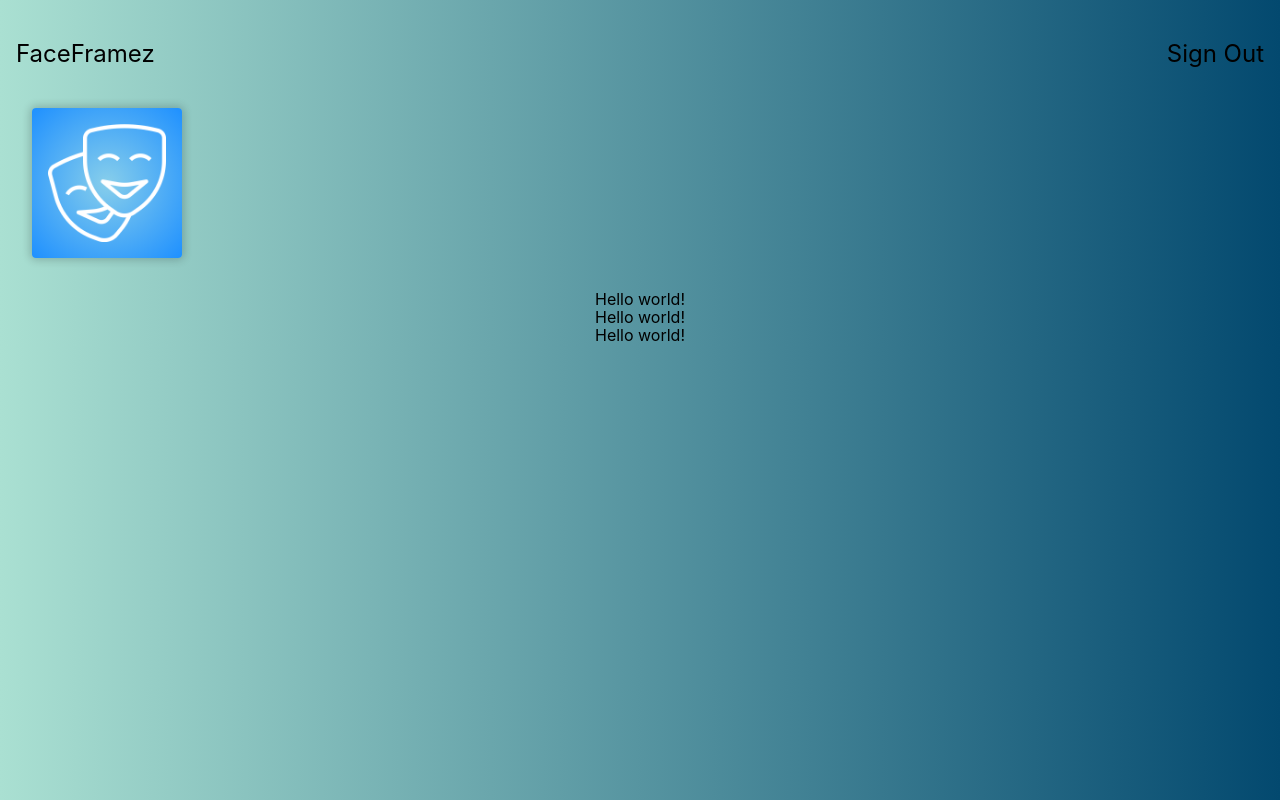
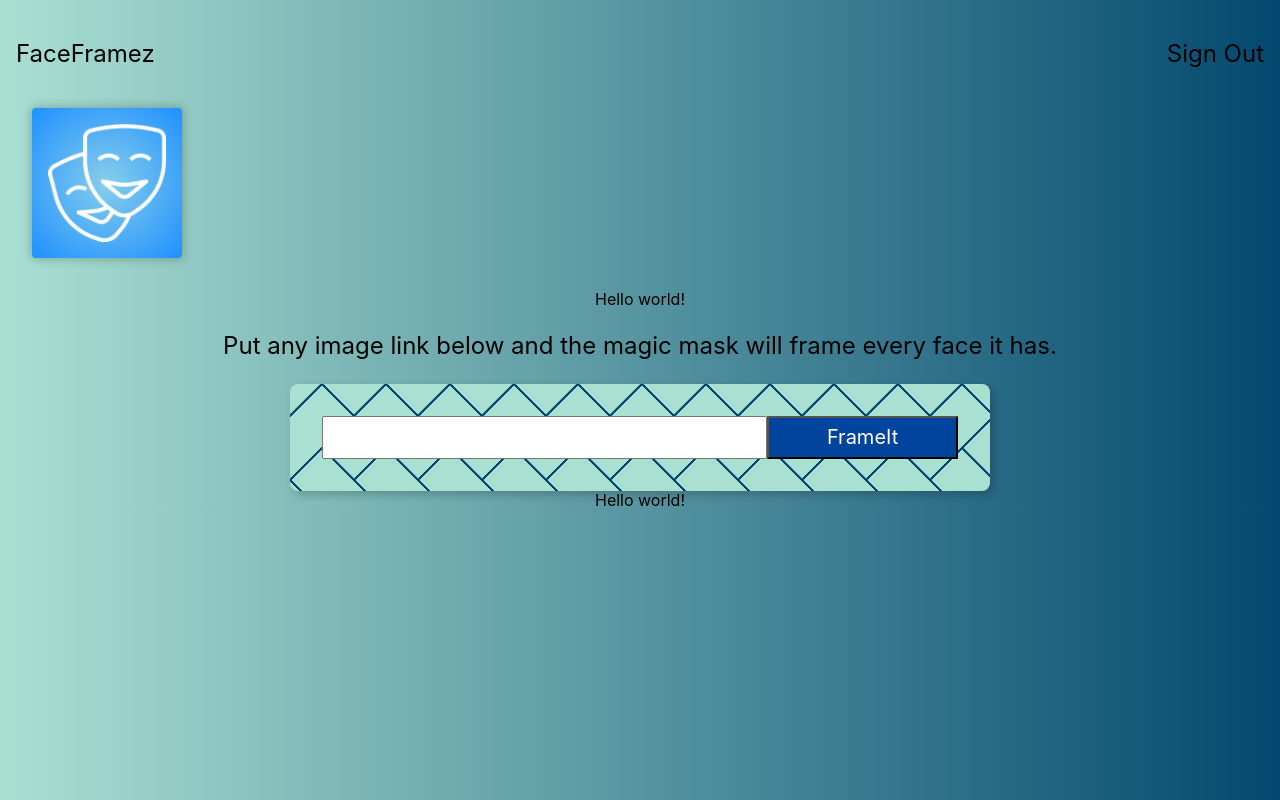
Before and after one commit to dewadityasanjaya/face-framez, a React (Create React App) app: page / in a window 1280 px wide. Built offline with nearby package versions, Linux system fonts and the light colour scheme.

Commit message:
add ImageLinkForm component

```diff
--- a/src/App.css
+++ b/src/App.css
@@ -5,6 +5,11 @@
 .App-logo {
   height: 40vmin;
   pointer-events: none;
+}
+
+.center {
+  display: flex;
+  justify-content: center;
 }
 
 @media (prefers-reduced-motion: no-preference) {
@@ -32,6 +37,7 @@
   from {
     transform: rotate(0deg);
   }
+
   to {
     transform: rotate(360deg);
   }
--- a/src/App.js
+++ b/src/App.js
@@ -6,7 +6,8 @@ import ImageLinkForm from './components/ImageLinkForm/ImageLinkForm'
 import FaceRecognition from './components/FaceRecognition/FaceRecognition'
 import './App.css';
 
-function App() {
+class App extends Component {
+  render() {
     return (
       <div className='App'>
         <Navigation />
@@ -18,4 +19,6 @@ function App() {
     );
   }
 
+}
+
 export default App;
--- /dev/null
+++ b/src/components/ImageLinkForm/ImageLinkForm.css
@@ -0,0 +1,8 @@
+.form {
+    width: 700px;
+    background:
+        linear-gradient(135deg, #aae0d2 21px, #03496f 22px, #03496f 24px, transparent 24px, transparent 67px, #03496f 67px, #03496f 69px, transparent 69px),
+        linear-gradient(225deg, #aae0d2 21px, #03496f 22px, #03496f 24px, transparent 24px, transparent 67px, #03496f 67px, #03496f 69px, transparent 69px)0 64px;
+    background-color: #aae0d2;
+    background-size: 64px 128px;
+}
--- a/src/components/ImageLinkForm/ImageLinkForm.js
+++ b/src/components/ImageLinkForm/ImageLinkForm.js
@@ -1,9 +1,18 @@
 import React from "react";
+import './ImageLinkForm.css';
 
 const ImageLinkForm = () => {
     return (
         <div>
-            Hello world!
+            <p className="f3">
+                {'Put any image link below and the magic mask will frame every face it has.'}
+            </p>
+            <div className="center">
+                <div className="center form pa4 br3 shadow-5">
+                    <input className="f4 pa2 w-70 center" type="text" />
+                    <button className="w-30 grow f4 link ph3 pv2 dib white bg-dark-blue">FrameIt</button>
+                </div>
+            </div>
         </div>
     )
 }
--- a/src/index.css
+++ b/src/index.css
@@ -5,10 +5,14 @@ body {
     sans-serif;
   -webkit-font-smoothing: antialiased;
   -moz-osx-font-smoothing: grayscale;
-  background: linear-gradient(to right, rgba(170, 224, 210, 1), rgba(3, 73, 111, 1));
+  background: linear-gradient(to right, #aae0d2, #03496f);
 }
 
 code {
   font-family: source-code-pro, Menlo, Monaco, Consolas, 'Courier New',
     monospace;
 }
+
+button {
+  cursor: pointer;
+}
```
Lines whose indentation alone changed are shown as unchanged.
